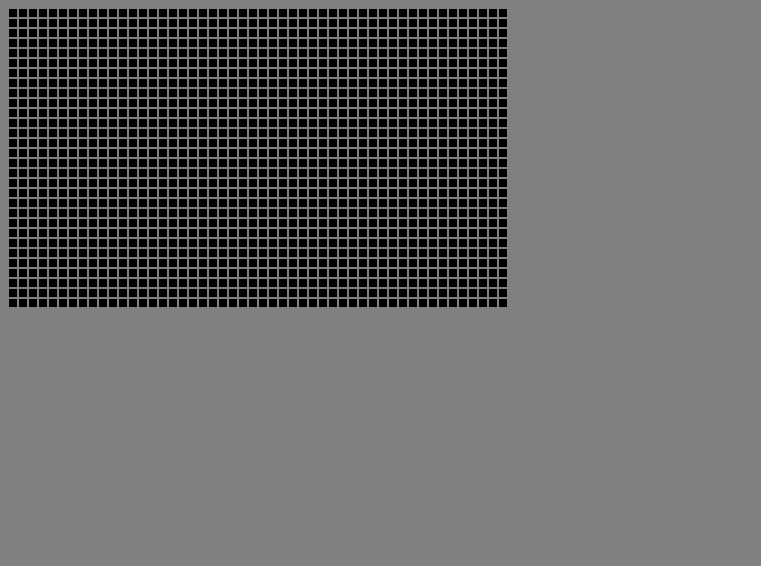
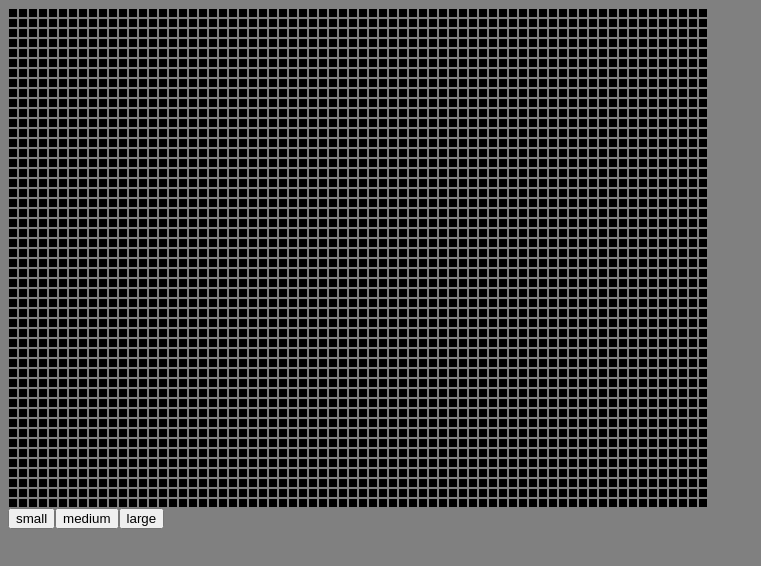
Before and after one commit to felromo/FCC-GameOfLife-Zipline, a React app: page / in a window 1280 px wide. Shown: the top 566 px of the page, without its empty margins (0-761 px from the left). Built offline with nearby package versions, Linux system fonts and the light colour scheme; the HTML template or start-up script is replaced by a standard one.

Commit message:
handles size state with store

```diff
--- a/src/App.js
+++ b/src/App.js
@@ -1,16 +1,23 @@
 import React from 'react';
 import Board from './Board';
+import Store from './Store';
 require('./styles.scss');
 
 export default class App extends React.Component {
   constructor(props) {
     super(props);
+    this.state = {
+      size: Store.getSize()
+    };
   }
 
   render() {
     return (
       <div>
-        <Board size="small"/>
+        <Board size={this.state.size}/>
+        <button>small</button>
+        <button>medium</button>
+        <button>large</button>
       </div>
     );
   }
--- a/src/Board.js
+++ b/src/Board.js
@@ -57,7 +57,7 @@ export default class Board extends React.Component {
   render() {
     const board = this.populateBoardWithCells(this.props.size);
     return (
-      <div className={"board board-" + this.props.size}>
+      <div className={'board board-' + this.props.size}>
         {
           board
         }
--- a/src/Store.js
+++ b/src/Store.js
@@ -1,7 +1,14 @@
-import {EventEmmiter} from 'events';
+import {EventEmitter} from 'events';
 
 class Store extends EventEmitter {
+  constructor() {
+    super();
+    this.size = 'medium';
+  }
 
+  getSize() {
+    return this.size;
+  }
 }
 
 const gameOfLifeStore = new Store;
```
